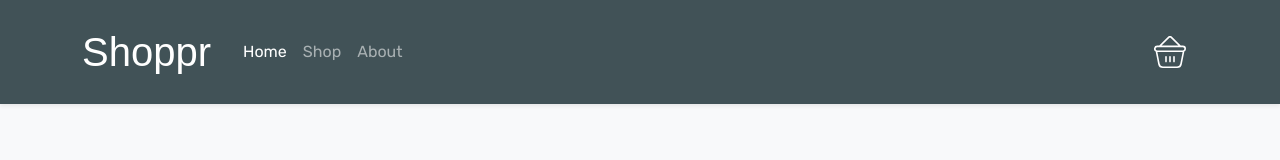
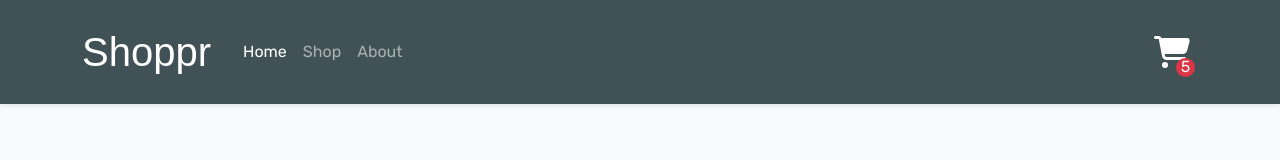
Before and after one commit to shubsmastan/grocery-store-app, a React (Vite) app: page / in a window 1280 px wide. Shown: the top 160 px of the page. Built offline with nearby package versions, Linux system fonts and the light colour scheme; a web font is replaced by a local one.

Commit message:
Updated UI and some componenets

```diff
--- a/src/App.jsx
+++ b/src/App.jsx
@@ -1,15 +1,16 @@
 import { useState } from "react";
 import { Route, Routes } from "react-router-dom";
 import { Container } from "react-bootstrap";
+import Header from "./components/Header";
 import Home from "./pages/Home";
 import Shop from "./pages/Shop";
 import About from "./pages/About";
-import Header from "./components/Header";
+import Basket from "./components/Basket";
 import Footer from "./components/Footer";
 
 export default function App() {
   const [shoppingCart, setShoppingCart] = useState([]);
-  const [totalItems, setTotalItems] = useState(0);
+  const [totalItems, setTotalItems] = useState(5);
 
   return (
     <>
@@ -19,6 +20,7 @@ export default function App() {
           <Route path="/" element={<Home />}></Route>
           <Route path="/shop" element={<Shop />}></Route>
           <Route path="/about" element={<About />}></Route>
+          <Route path="/basket" element={<Basket />}></Route>
         </Routes>
       </Container>
       <Footer />
--- a/src/components/Header.jsx
+++ b/src/components/Header.jsx
@@ -1,5 +1,7 @@
 import { NavLink } from "react-router-dom";
 import { Navbar, Nav, Button, Container } from "react-bootstrap";
+import { FontAwesomeIcon } from "@fortawesome/react-fontawesome";
+import { faCartShopping } from "@fortawesome/free-solid-svg-icons";
 
 export default function Header({ totalItems }) {
   return (
@@ -37,22 +39,11 @@ export default function Header({ totalItems }) {
             height: "3.5rem",
             border: "none",
             position: "relative",
+            color: "white",
           }}
+          onClick={() => alert("Hello")}
         >
-          <svg
-            id="Layer_1"
-            data-name="Layer 1"
-            xmlns="http://www.w3.org/2000/svg"
-            viewBox="0 0 512 512"
-          >
-            <defs></defs>
-            <title>cart-outline</title>
-            <path
-              className="cls-1"
-              fill="white"
-              d="M512,204.69a51.27,51.27,0,0,0-51.2-51.22H427.7L287.18,12.9a44.12,44.12,0,0,0-62.36,0L84.3,153.47H51.2a51.21,51.21,0,0,0-24.55,96.15L66.76,450.23A77,77,0,0,0,142.07,512H369.93a77,77,0,0,0,75.31-61.76l40.11-200.62A51.26,51.26,0,0,0,512,204.69ZM242.92,31a18.52,18.52,0,0,1,26.16,0L391.5,153.47h-271ZM51.2,179.08H460.8a25.61,25.61,0,0,1,0,51.22H51.2a25.61,25.61,0,0,1,0-51.22ZM420.14,445.22a51.34,51.34,0,0,1-50.21,41.17H142.07a51.34,51.34,0,0,1-50.21-41.18L54,255.91H458ZM243.2,409.56V332.74a12.8,12.8,0,1,1,25.6,0v76.83a12.8,12.8,0,1,1-25.6,0Zm-64,0V332.74a12.8,12.8,0,1,1,25.6,0v76.83a12.8,12.8,0,1,1-25.6,0Zm128,0V332.74a12.8,12.8,0,1,1,25.6,0v76.83a12.8,12.8,0,1,1-25.6,0Z"
-            />
-          </svg>
+          <FontAwesomeIcon icon={faCartShopping} size="2xl" />
           {totalItems === 0 ? (
             <></>
           ) : (
```
Also changed, not shown: package.json (+7 -0 lines), 1 other file (tests, documents, lock files or other folders).
